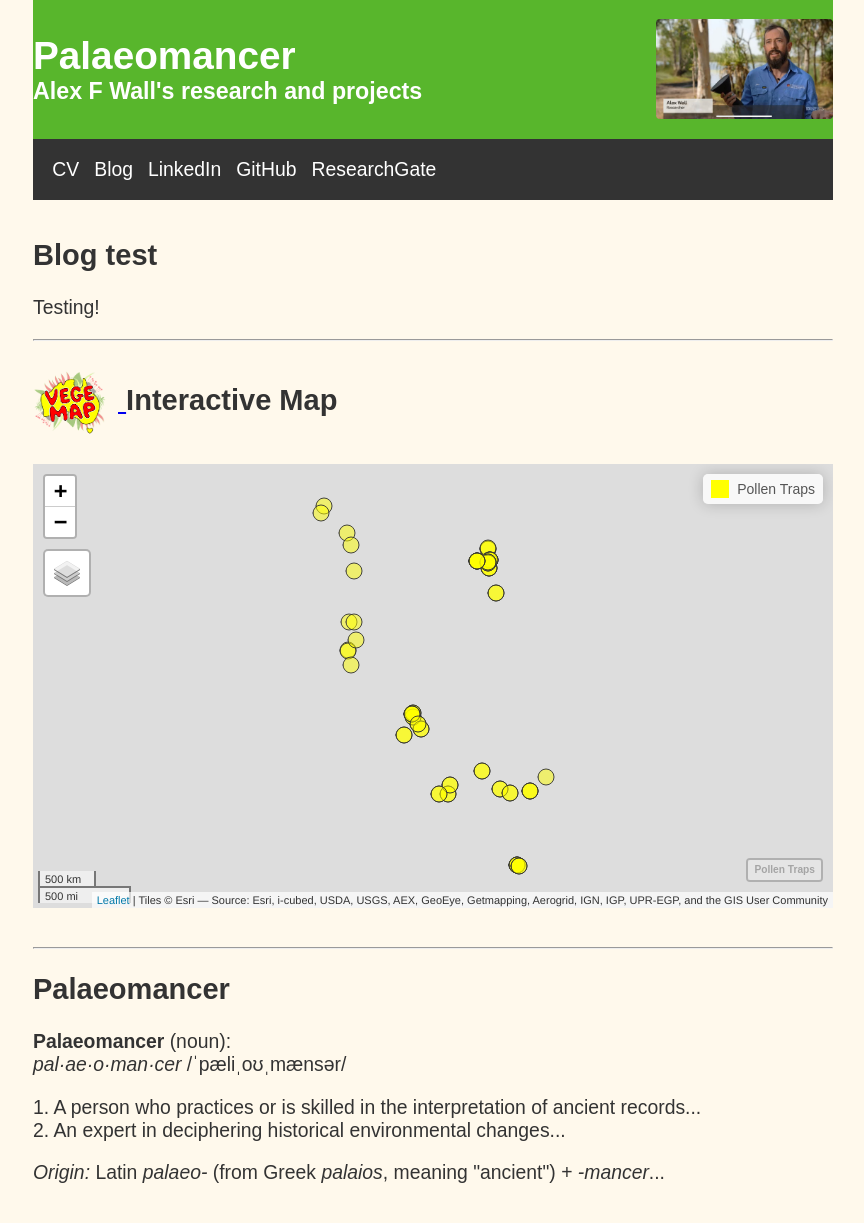
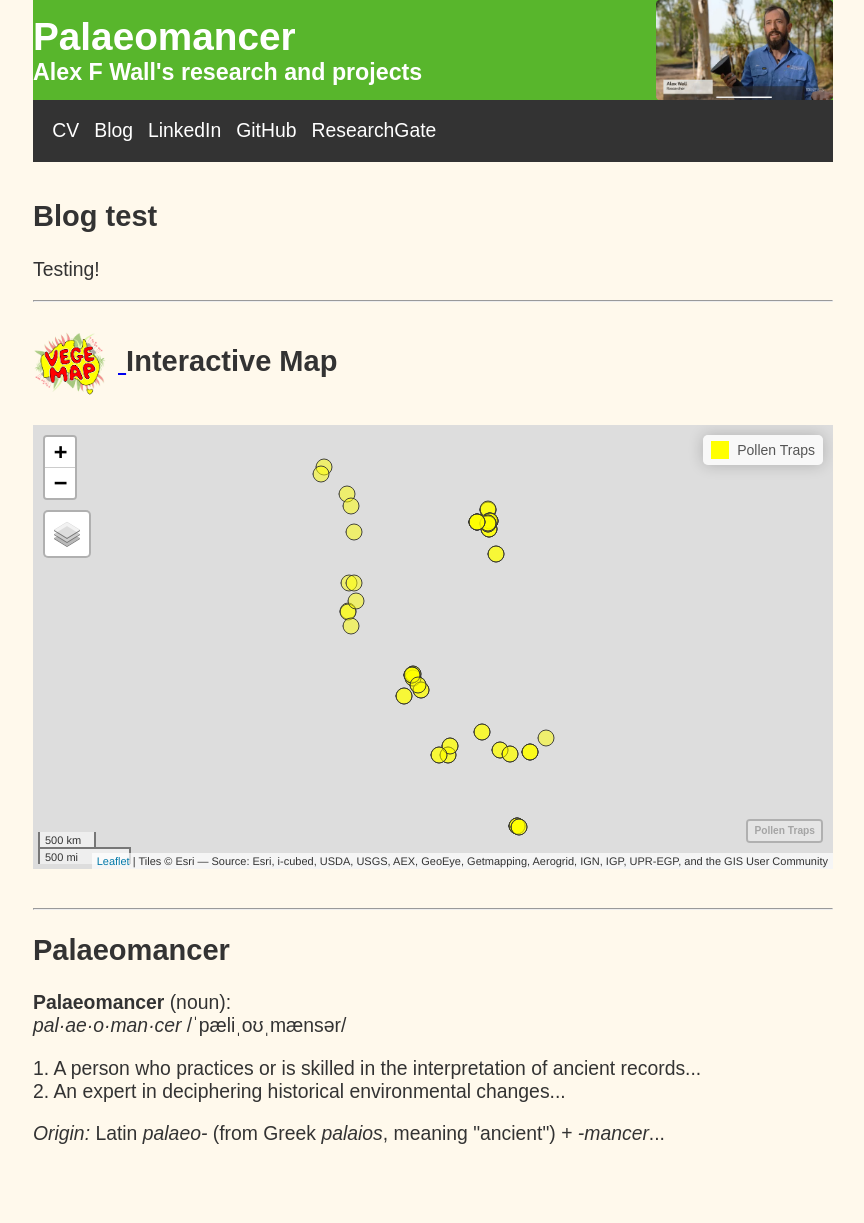
Before and after one commit to AlexFWall/Palaeomancer, a Jekyll site: the page built from index.md, in a window 1280 px wide. Shown: the whole page, without its empty margins (207-1071 px from the left). Built offline with Jekyll 4.4.1, drawn with Linux system fonts in a browser that asks for light colours; after the commit the page ends 1184 px from its top, so only the background shows below that.

Commit message:
Update home.html

```diff
--- a/_layouts/home.html
+++ b/_layouts/home.html
@@ -49,7 +49,7 @@
       justify-content: space-between;
       background-color: #58B62C;
       color: white;
-      padding: 1em 0;
+      padding: 1em 2;
       margin-bottom: 0;
     }
     header .subtitle {
```
